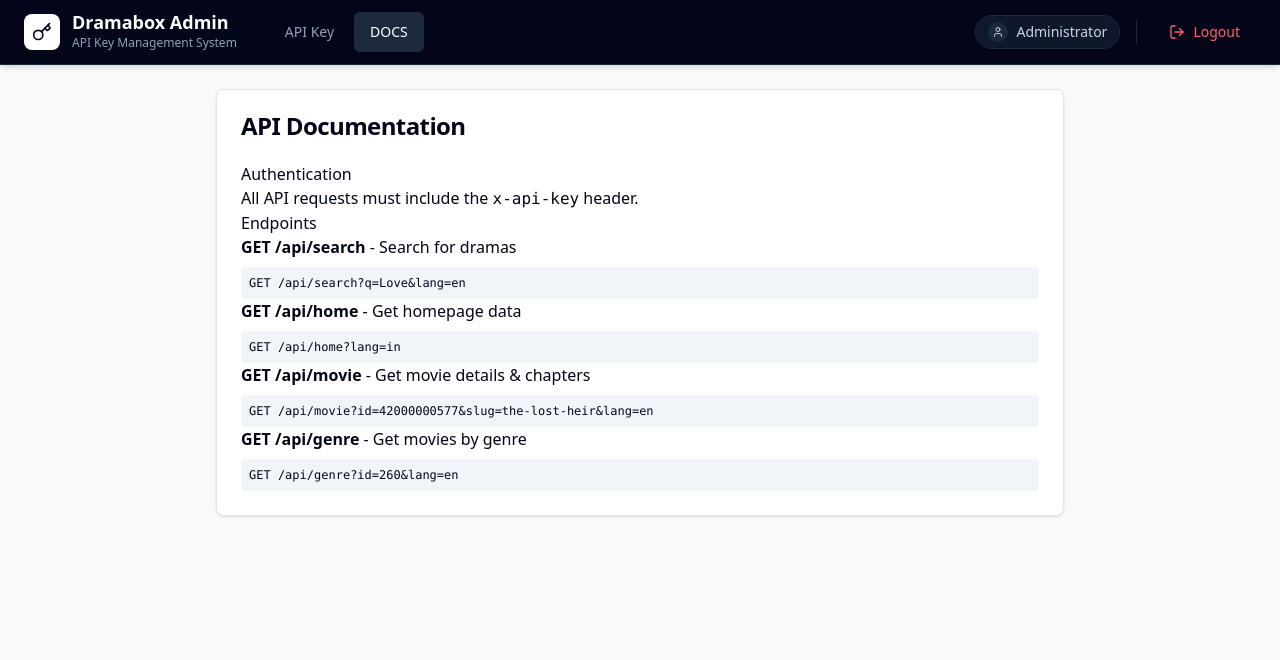
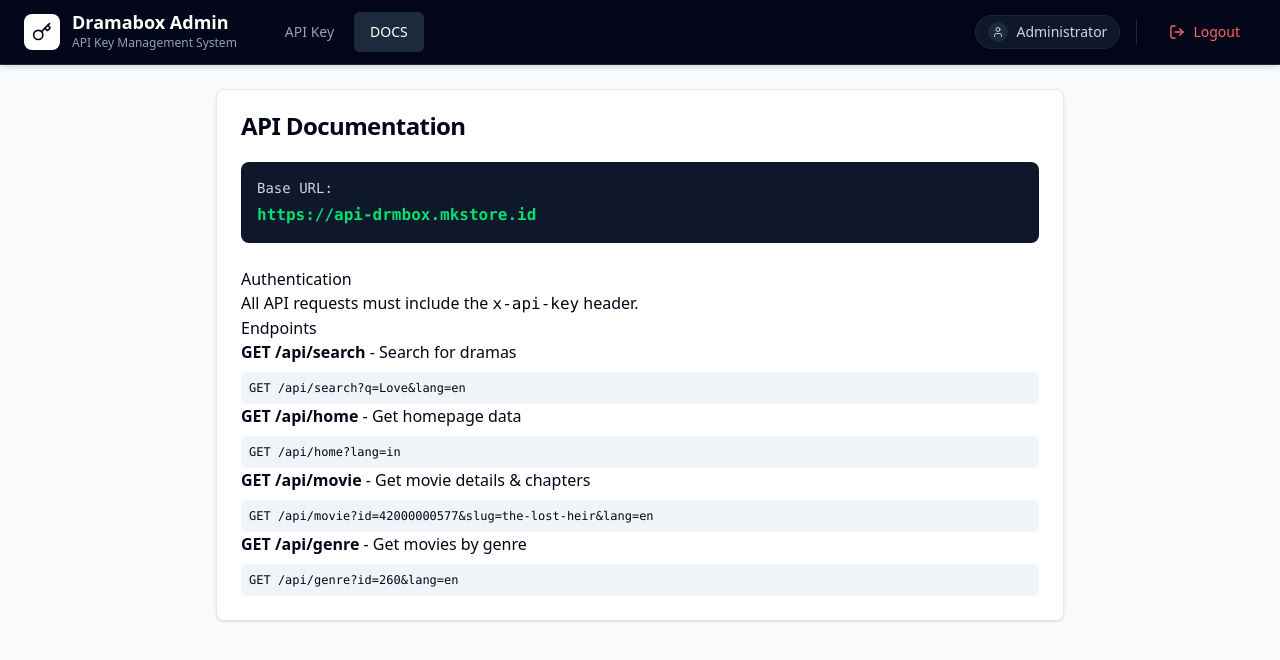
Before and after one commit to nokosite-api/drmbx-api, a Next.js app: page /docs in a window 1280 px wide. Shown: the top 660 px of the page. Built offline with nearby package versions, Linux system fonts and the light colour scheme.

Commit message:
docs: update base url to production domain

```diff
--- a/pages/docs.js
+++ b/pages/docs.js
@@ -11,6 +11,11 @@
                         <CardTitle>API Documentation</CardTitle>
                     </CardHeader>
                     <CardContent className="prose prose-slate max-w-none">
+                        <div className="bg-slate-900 text-slate-300 p-4 rounded-lg mb-6">
+                            <p className="text-sm font-mono mb-1">Base URL:</p>
+                            <code className="text-green-400 font-bold">https://api-drmbox.mkstore.id</code>
+                        </div>
+
                         <h3>Authentication</h3>
                         <p>All API requests must include the <code>x-api-key</code> header.</p>
 
```
Also changed, not shown: 1 other file (tests, documents, lock files or other folders).
